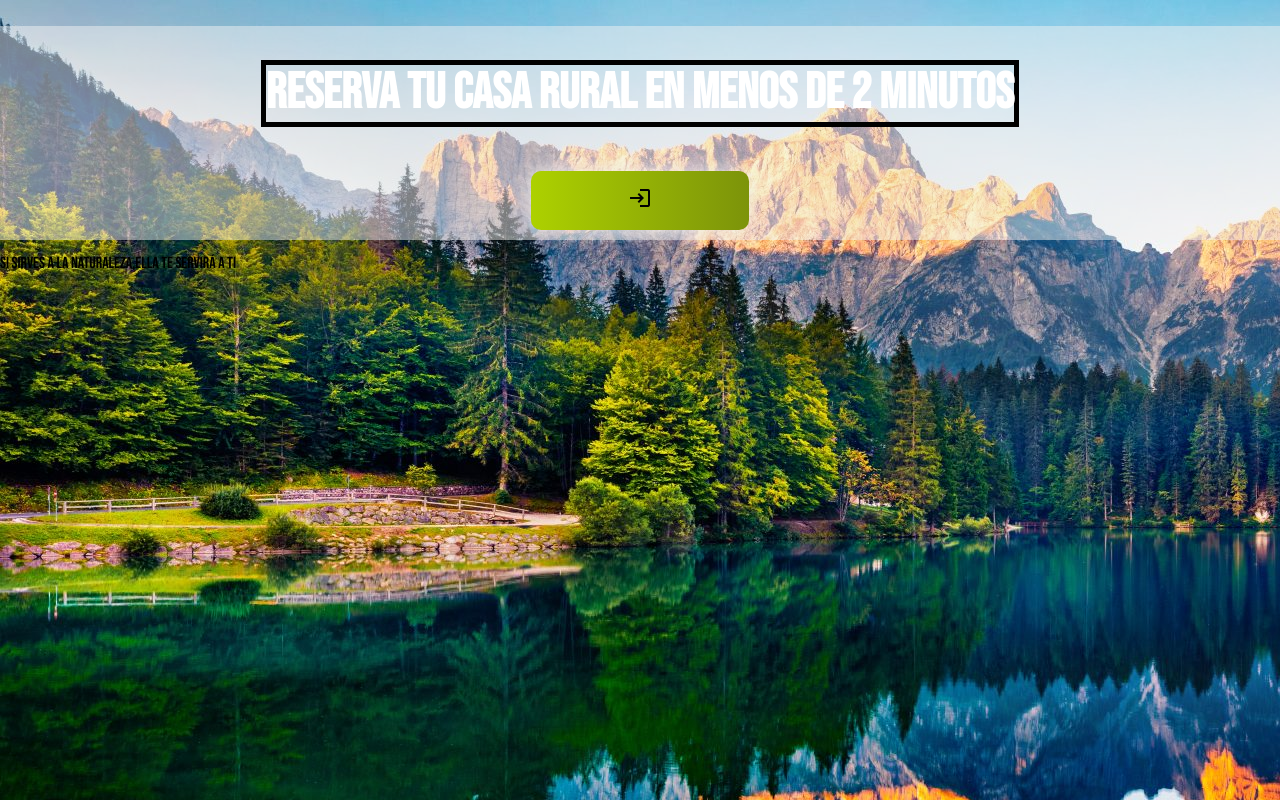
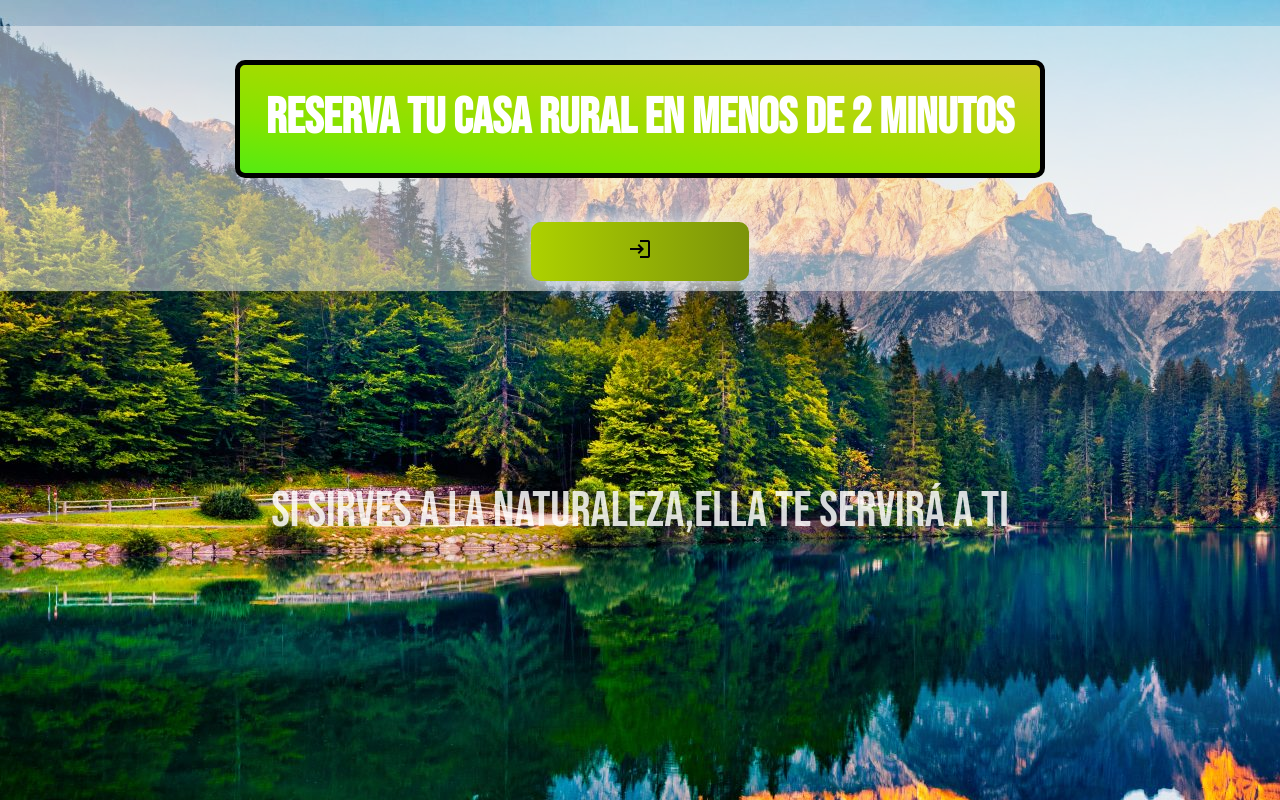
Before and after one commit to tomashm01/Casa-Rural, a plain HTML site: page index.html in a window 1280 px wide. Drawn offline with nearby package versions, Linux system fonts and the light colour scheme.

Commit message:
done: pagina principal

```diff
--- a/css/principal.css
+++ b/css/principal.css
@@ -7,6 +7,24 @@
 .mostrar{
     display: block;
 }
+
+.aumentar{
+    animation-name: aumentar;
+    animation-duration: 3s;
+}
+
+@keyframes aumentar{
+    0%{
+        opacity: 0;
+    }
+    50%{
+        opacity: 0.5;
+    }
+    100%{
+        opacity: 1;
+    }
+}
+
 
 body{
     background-image: url(../img/fondoPrincipal.jpeg);
@@ -26,13 +44,17 @@ body{
 
 h1{
     font-size: 50px;
+    padding:2%;
     color: #fff;
     text-align: center;
     border: 5px solid black;
+    background-image: linear-gradient(to left bottom, #cdcd26, #bad510, #a2dc00, #83e400, #54eb12);
+    border-radius: 10px;
 }
 
 h1:hover{
-    color: rgb(204, 30, 30);
+    color: #fff;
+    text-shadow: 0 0 10px #fff;
 }
 
 a{
@@ -40,6 +62,15 @@ a{
     text-decoration: none;
     color: #fff;
 }
+
+#texto{
+    margin-top: 15%;
+    text-align: center;
+    color: #fff;
+    font-size: 50px;
+    font-family: 'Bebas Neue', cursive;
+}
+
 .hvr-glow {
     display: inline-block;
     vertical-align: middle;
--- a/js/script.js
+++ b/js/script.js
@@ -7,12 +7,13 @@
             parrafos[i].classList.add('ocultar');
         }
         let contador=0;
-
-        setInterval(comportamientoFrases,1000);
+        setInterval(comportamientoFrases,3000);
 
         function comportamientoFrases(){
             parrafos[contador].classList.remove('ocultar');
             parrafos[contador].classList.add('mostrar');
+            parrafos[contador].classList.add('aumentar');
+
             for(let i=0;i<parrafos.length;i++){
                 if(i!=contador){
                     parrafos[i].classList.remove('mostrar');
```
